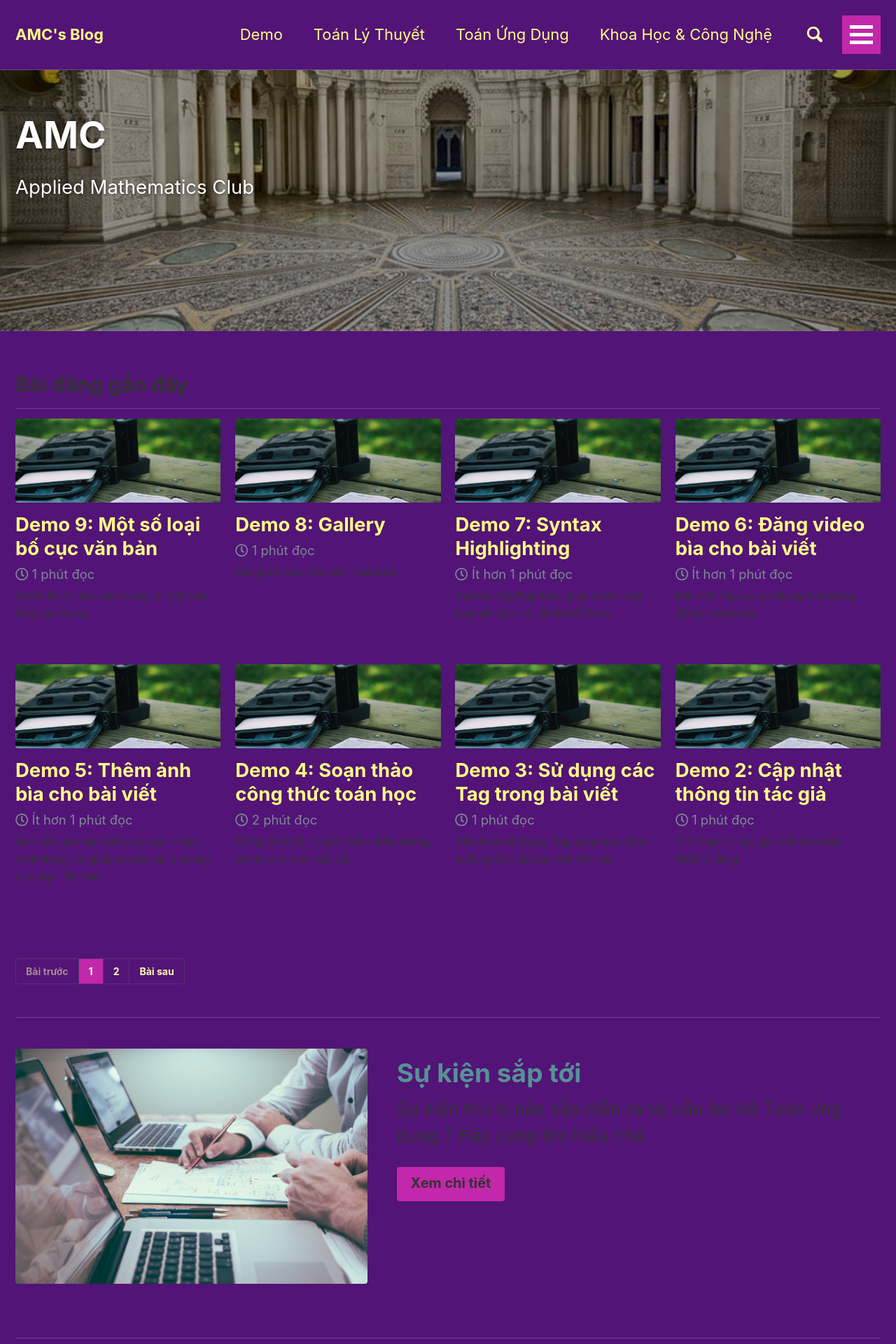
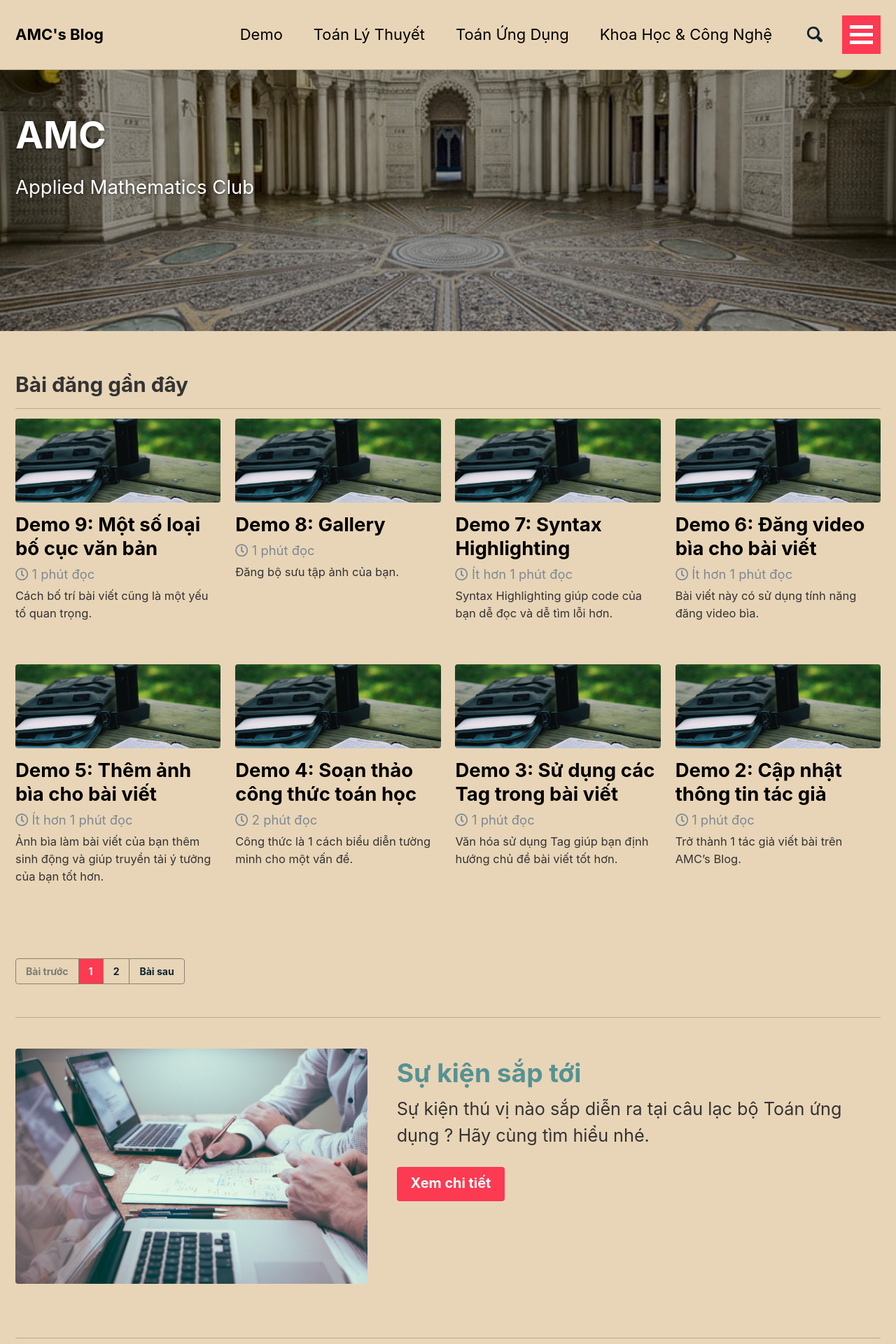
Before and after one commit to testvon/amcblog.github.io, a Jekyll site: the page built from index.html, in a window 1280 px wide. Shown: the top 1920 px of the page at 70% size. Built offline with Jekyll 4.4.1, drawn with Linux system fonts in a browser that asks for light colours; nearby versions of some CDN libraries; the list of posts is cut into pages by our own code.

Commit message:
Update _config.yml

```diff
--- a/_config.yml
+++ b/_config.yml
@@ -5,7 +5,7 @@
 # For technical reasons, this file is *NOT* reloaded automatically when you use
 # `jekyll serve`. If you change this file, please restart the server process.
 
-minimal_mistakes_skin    : "plum"	 #"default", "air", "aqua", "contrast", "dark", "dirt", "neon", "mint", "plum", "sunrise"
+minimal_mistakes_skin    : "sunrise"	 #"default", "air", "aqua", "contrast", "dark", "dirt", "neon", "mint", "plum", "sunrise"
 
 # Site Settings
 locale                   : "vi-VN"
```
